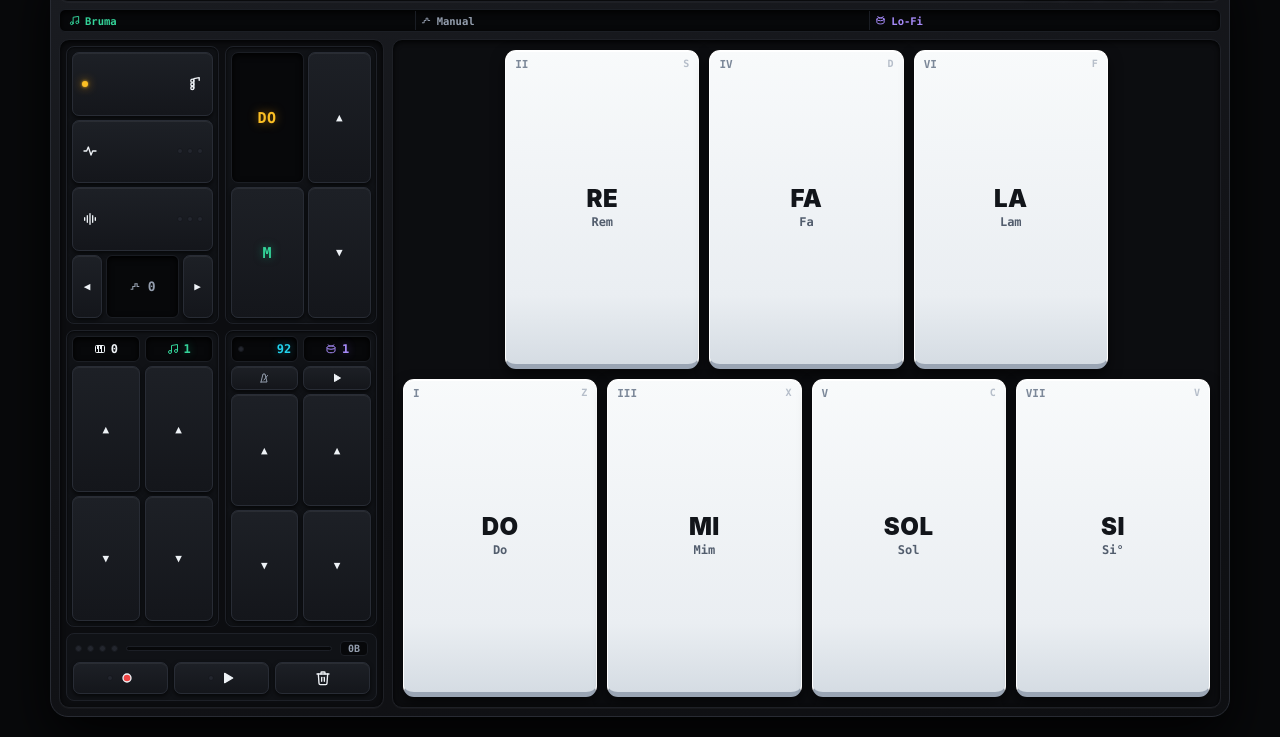
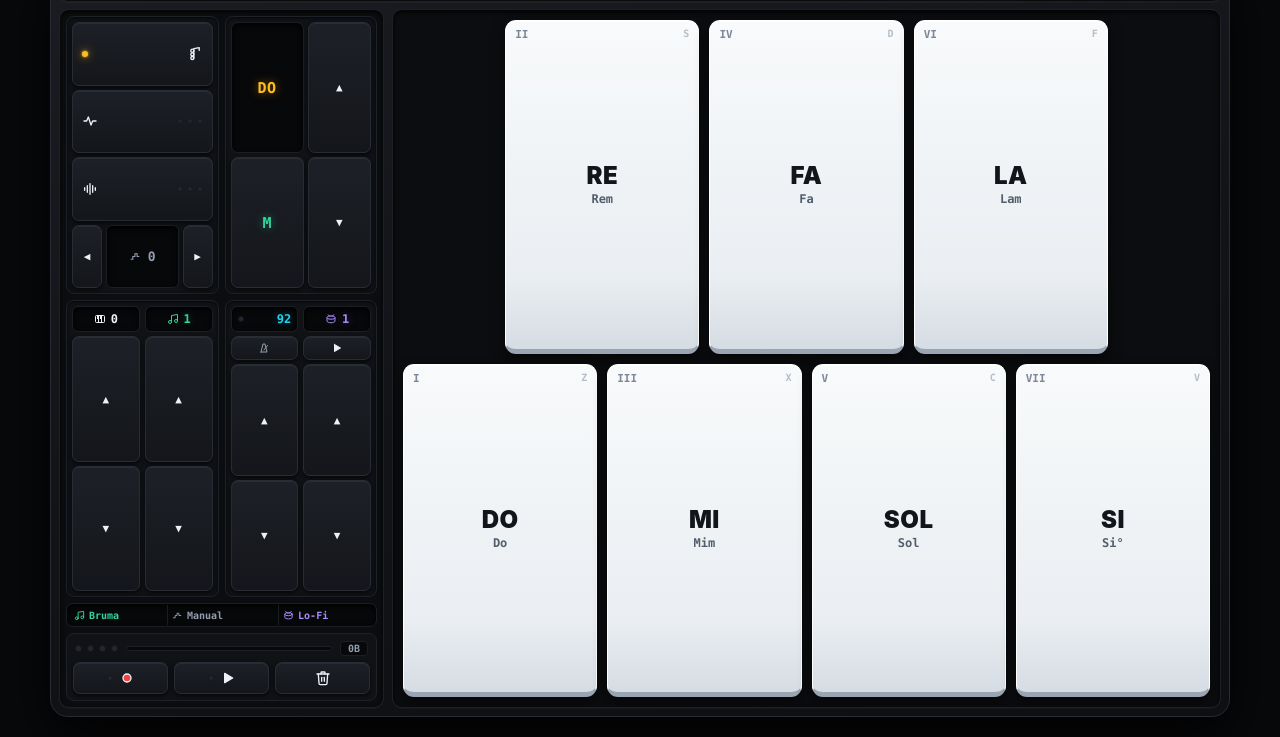
Before and after one commit to erlpruebas/orbita, a plain HTML site: page index.html in a window 1280 px wide. Shown: the part 63-800 px from the top of the page. Drawn offline with Linux system fonts and the light colour scheme.

Commit message:
style: reubicar barra OLED de sonido, acompanamiento y bateria debajo de Octava/Sonido y Tempo/Bateria

```diff
--- a/css/layout.css
+++ b/css/layout.css
@@ -173,16 +173,16 @@ html, body {
    ========================================================= */
 .hw-status-strip {
   flex: 0 0 auto;
-  height: 23px;
+  height: 24px;
   background: var(--screen-bg);
   border: 1px solid var(--screen-border);
-  border-radius: 6px;
+  border-radius: 7px;
   box-shadow: var(--screen-shadow);
   display: grid;
-  grid-template-columns: minmax(0, 1fr) minmax(0, 1.3fr) minmax(0, 1fr);
+  grid-template-columns: minmax(0, 1fr) minmax(0, 1.15fr) minmax(0, 1fr);
   align-items: center;
-  padding: 0 4px;
-  gap: 4px;
+  padding: 0 3px;
+  gap: 2px;
   overflow: hidden;
 }
 
@@ -190,15 +190,15 @@ html, body {
   background: transparent;
   border: none;
   border-radius: 4px;
-  height: 19px;
-  padding: 0 5px;
+  height: 20px;
+  padding: 0 4px;
   display: flex;
   align-items: center;
-  gap: 5px;
+  gap: 4px;
   min-width: 0;
   cursor: pointer;
   font-family: var(--font-mono);
-  font-size: 10.5px;
+  font-size: 10px;
   font-weight: 700;
   transition: background 90ms ease;
 }
--- a/index.html
+++ b/index.html
@@ -183,22 +183,6 @@
       </div>
     </header>
 
-    <!-- BARRA DE ESTADO OLED ESTÁTICA (Sonido · Acompañamiento · Batería) -->
-    <div class="hw-status-strip" aria-live="polite">
-      <button type="button" class="status-pill is-sound" id="status-pill-sound" title="Sonido activo (pulsa para configurar)">
-        <svg viewBox="0 0 24 24"><use href="#icon-sound"></use></svg>
-        <span class="status-pill-text" id="status-sound-name">Bruma</span>
-      </button>
-      <button type="button" class="status-pill is-accomp" id="status-pill-accomp" title="Acompañamiento activo (pulsa para configurar)">
-        <svg viewBox="0 0 24 24"><use href="#icon-arp"></use></svg>
-        <span class="status-pill-text" id="status-accomp-name">Manual</span>
-      </button>
-      <button type="button" class="status-pill is-drum" id="status-pill-drum" title="Batería activa (pulsa para configurar)">
-        <svg viewBox="0 0 24 24"><use href="#icon-drum"></use></svg>
-        <span class="status-pill-text" id="status-drum-name">Lo-Fi</span>
-      </button>
-    </div>
-
     <!-- CUERPO: PANEL DE CONTROL + SUPERFICIE DE 7 TECLAS EN ZIG-ZAG -->
     <main class="hw-main">
       <!-- PANEL DE CONTROL (Izquierda en horizontal / Arriba en vertical) -->
@@ -314,6 +298,22 @@
               </div>
             </div>
           </div>
+        </div>
+
+        <!-- BARRA DE ESTADO OLED ESTÁTICA (Sonido · Acompañamiento · Batería) justo debajo de Octava/Sonido y Tempo/Batería -->
+        <div class="hw-status-strip" aria-live="polite">
+          <button type="button" class="status-pill is-sound" id="status-pill-sound" title="Sonido activo (pulsa para configurar)">
+            <svg viewBox="0 0 24 24"><use href="#icon-sound"></use></svg>
+            <span class="status-pill-text" id="status-sound-name">Bruma</span>
+          </button>
+          <button type="button" class="status-pill is-accomp" id="status-pill-accomp" title="Acompañamiento activo (pulsa para configurar)">
+            <svg viewBox="0 0 24 24"><use href="#icon-arp"></use></svg>
+            <span class="status-pill-text" id="status-accomp-name">Manual</span>
+          </button>
+          <button type="button" class="status-pill is-drum" id="status-pill-drum" title="Batería activa (pulsa para configurar)">
+            <svg viewBox="0 0 24 24"><use href="#icon-drum"></use></svg>
+            <span class="status-pill-text" id="status-drum-name">Lo-Fi</span>
+          </button>
         </div>
 
         <!-- BARRA DE LOOPER (4 LEDs de pulso + barra de progreso + REC / PLAY / BORRAR) -->
--- a/sw.js
+++ b/sw.js
@@ -1,4 +1,4 @@
-const CACHE_NAME = 'orbita-hw-v8';
+const CACHE_NAME = 'orbita-hw-v9';
 
 self.addEventListener('install', () => {
   self.skipWaiting();
```
